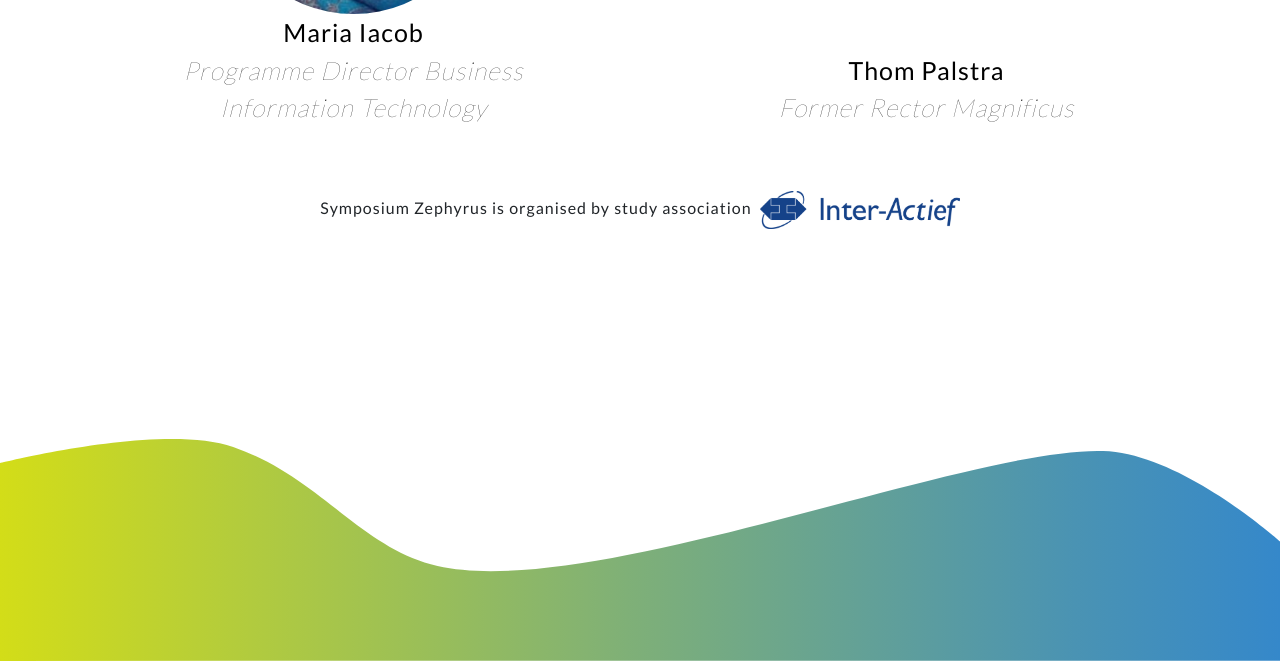
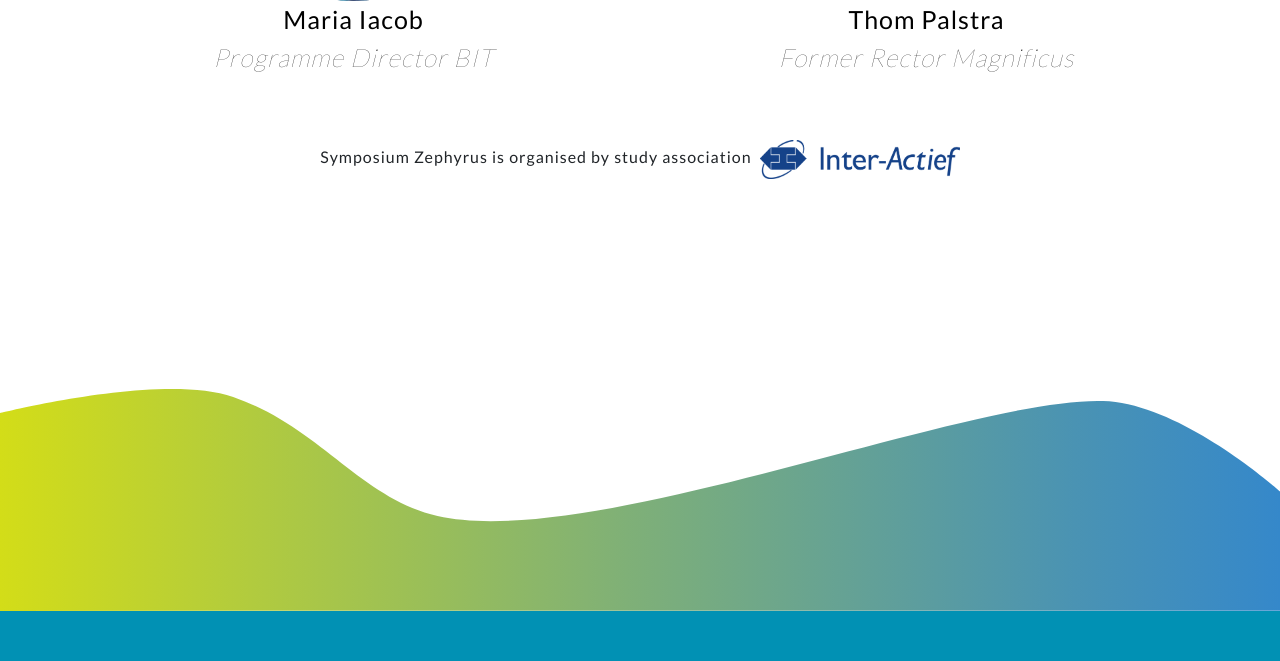
Before and after one commit to rlagusrud61/symciewebsite, a Django app: page /zephyrus/committees/ in a window 1280 px wide. Shown: the part 2937-3598 px from the top of the page. After the commit the page ends 3548 px from the top, so only its background shows below. Run offline with Django 3.2, Linux system fonts and the light colour scheme; some libraries are stand-ins or nearby versions.

Commit message:
Changed committee picture to lower res and fixed titles of CVA

```diff
--- a/zephyrus/templates/zephyrus/committees/index.html
+++ b/zephyrus/templates/zephyrus/committees/index.html
@@ -217,7 +217,7 @@
                         <div class="row">
                             <div
                                     class="cva col-10 offset-1 d-flex justify-content-center function align-items-center text-wrapper">
-                                <p><b>Vadim Zaytsev</b><br><i>Programme Director Technical Computer Science</i></p>
+                                <p><b>Vadim Zaytsev</b><br><i>Programme Director TCS</i></p>
                             </div>
                         </div>
                     </div>
@@ -230,8 +230,7 @@
                         <div class="row">
                             <div
                                     class="cva col-10 offset-1 d-flex justify-content-center function align-items-center text-wrapper">
-                                <p><b>Arend Rensink</b><br><i>EEMCS Faculty Board &amp; Former Programme Director
-                                    TCS</i>
+                                <p><b>Arend Rensink</b><br><i>EEMCS Faculty Board</i>
                                 </p>
                             </div>
                         </div>
@@ -249,7 +248,7 @@
                         <div class="row">
                             <div
                                     class="cva col-10 offset-1 d-flex justify-content-center function align-items-center text-wrapper">
-                                <p><b>Maria Iacob</b><br><i>Programme Director Business Information Technology</i></p>
+                                <p><b>Maria Iacob</b><br><i>Programme Director BIT</i></p>
                             </div>
                         </div>
                     </div>
```
Also changed, not shown: zephyrus/templates_static/zephyrus/img/committee/Committee.jpg.
